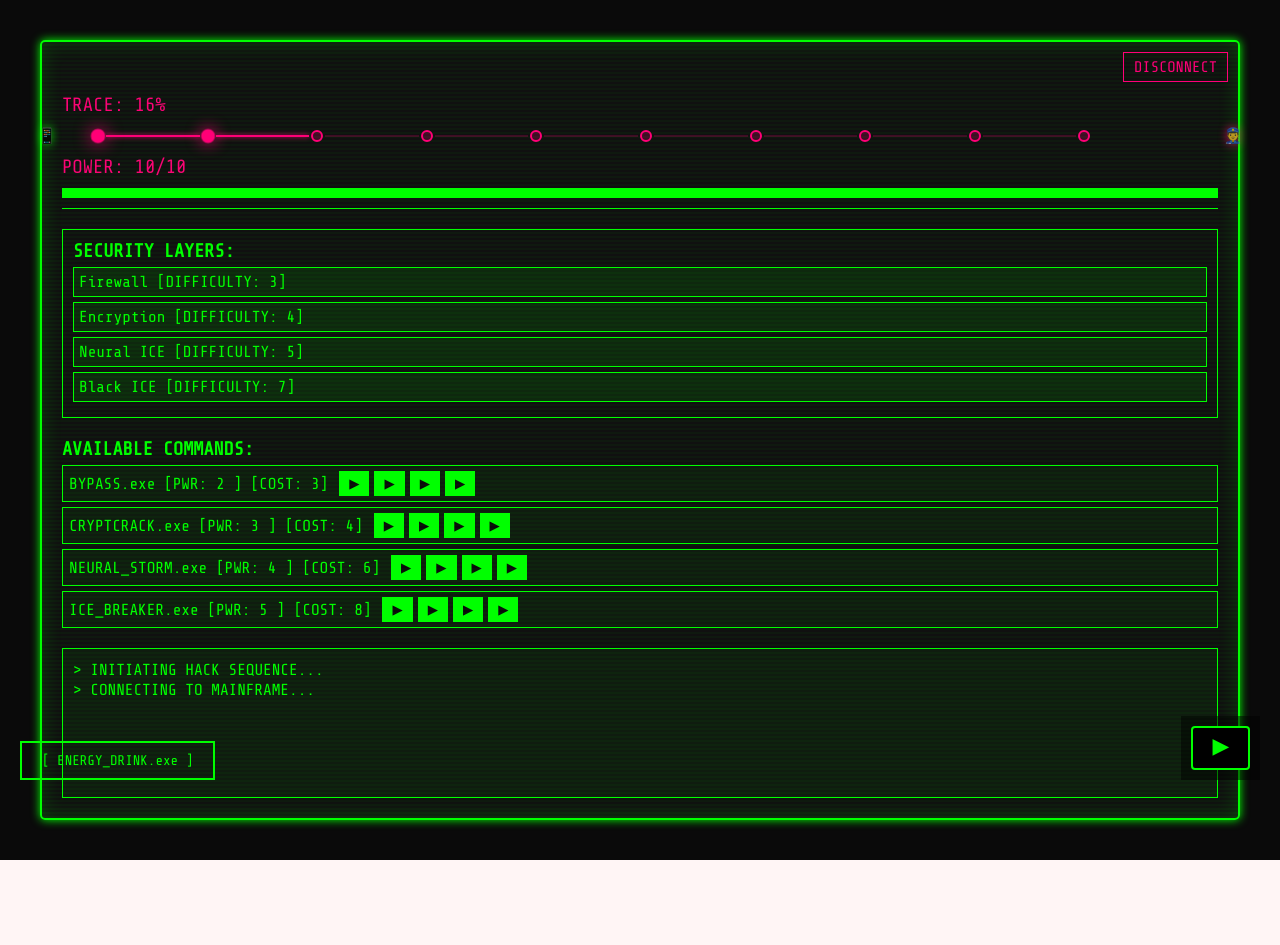
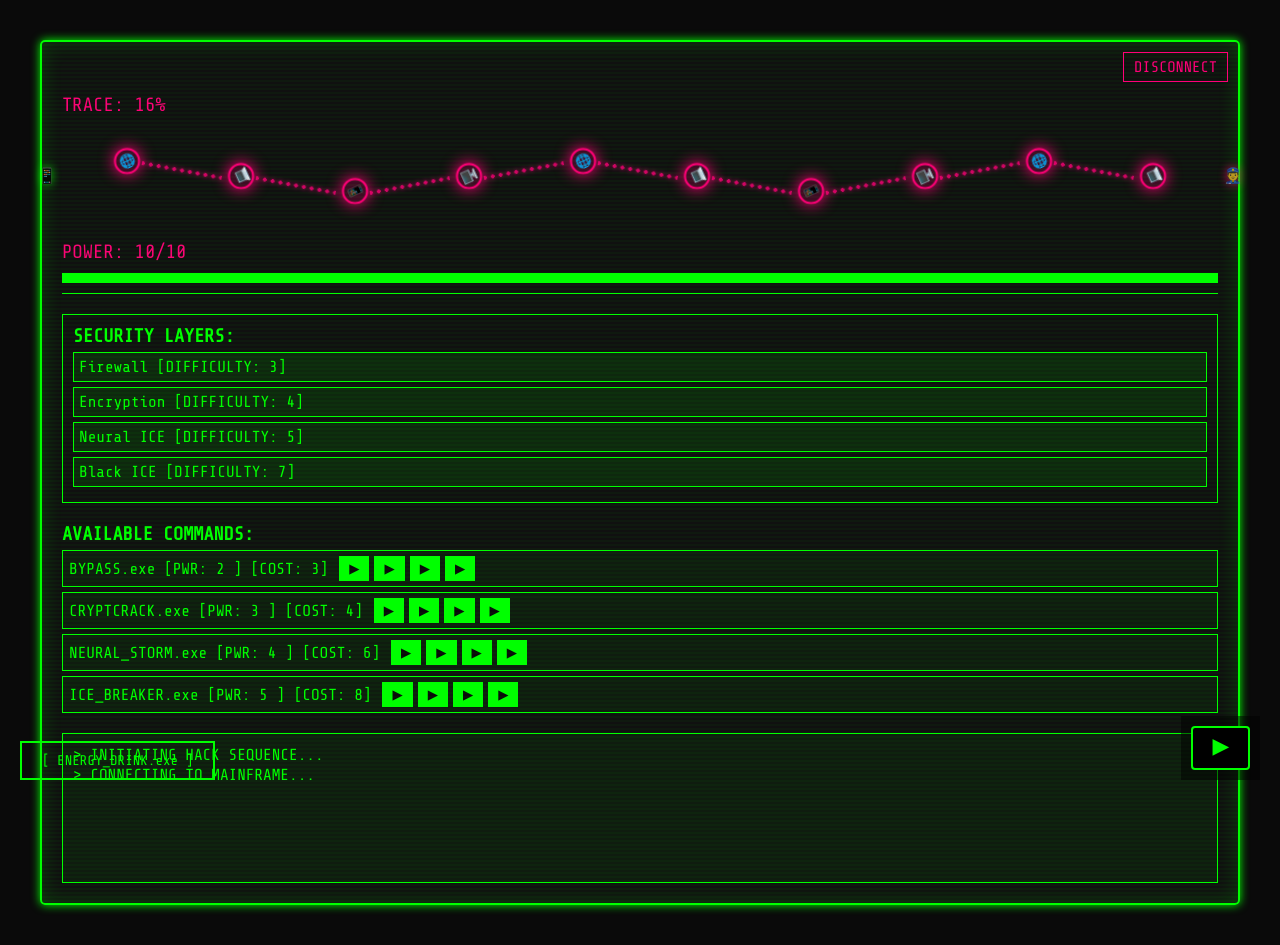
Before and after one commit to maddo/netrunner, a React (Create React App) app: page / in a window 1280 px wide. Both pictures are taken after a click on the button "START". Before the commit the page ends 860 px from the top, so only its background shows below. Built offline with nearby package versions, Linux system fonts and the light colour scheme.

Commit message:
Update trace graphics

```diff
--- a/src/App.css
+++ b/src/App.css
@@ -527,12 +527,13 @@
 .progress-bar.trace {
   border-color: var(--secondary-color);
   position: relative;
-  height: 20px;
+  height: 70px;
   background: transparent;
   border: none;
   display: flex;
   align-items: center;
   padding: 0 30px;
+  margin: 20px 0;
 }
 
 .network-nodes {
@@ -541,52 +542,59 @@
   width: 100%;
   height: 100%;
   position: relative;
+  padding: 0 20px;
+  justify-content: space-between;
 }
 
 .node {
-  flex: 1;
+  position: relative;
+  transition: all 0.3s ease;
+  width: 30px;
+  height: 30px;
   display: flex;
+  justify-content: center;
   align-items: center;
-  position: relative;
 }
 
-.node-dot {
-  width: 12px;
-  height: 12px;
-  background: rgba(255, 0, 119, 0.2);
-  border: 2px solid var(--secondary-color);
-  border-radius: 50%;
-  transition: all 0.3s ease;
+/* Replace lines with dotted connections */
+.node-line {
+  position: absolute;
+  z-index: 1;
+  height: 4px;
+  background: transparent;
+  background-image: radial-gradient(
+    circle,
+    rgba(0, 255, 0, 0.7) 40%,
+    transparent 40%
+  );
+  background-size: 6px 6px;
+  background-position: center;
+  background-repeat: repeat-x;
+  left: 100%;
+  top: 50%;
+  transform-origin: left center;
 }
 
-.node.active .node-dot {
-  background: var(--secondary-color);
-  box-shadow: 0 0 10px var(--secondary-color);
-  animation: nodePulse 2s infinite;
+/* Active nodes and lines use pink cyberpunk color */
+.node.active .node-line {
+  background-image: radial-gradient(
+    circle,
+    var(--secondary-color) 40%,
+    transparent 40%
+  );
+  filter: drop-shadow(0 0 2px var(--secondary-color));
+  animation: dotPulse 2s infinite;
 }
 
-.node-line {
-  flex: 1;
-  height: 2px;
-  background: rgba(255, 0, 119, 0.2);
-  margin: 0 2px;
-  transition: all 0.3s ease;
-}
-
-.node.active .node-line {
-  background: var(--secondary-color);
-  box-shadow: 0 0 5px var(--secondary-color);
-}
-
-@keyframes nodePulse {
+@keyframes dotPulse {
   0%,
   100% {
-    transform: scale(1);
-    box-shadow: 0 0 10px var(--secondary-color);
+    background-size: 6px 6px;
+    opacity: 1;
   }
   50% {
-    transform: scale(1.2);
-    box-shadow: 0 0 15px var(--secondary-color);
+    background-size: 8px 6px;
+    opacity: 0.8;
   }
 }
 
@@ -1280,7 +1288,7 @@
 /* Remove any other audio control related styles that might be duplicated */
 
 .log-container {
-  max-height: 200px; /* or whatever height you prefer */
+  max-height: 200px;
   overflow-y: auto;
   scroll-behavior: smooth;
   padding: 10px;
@@ -1290,23 +1298,19 @@
   color: #00ff00;
   margin-top: 10px;
 
-  /* Hide scrollbar for Chrome/Safari/Opera */
   &::-webkit-scrollbar {
     width: 8px;
   }
 
-  /* Track */
   &::-webkit-scrollbar-track {
     background: #000;
   }
 
-  /* Handle */
   &::-webkit-scrollbar-thumb {
     background: #00ff00;
     border-radius: 4px;
   }
 
-  /* Handle on hover */
   &::-webkit-scrollbar-thumb:hover {
     background: #00cc00;
   }
@@ -1345,3 +1349,89 @@
     text-shadow: 0 0 20px rgba(0, 255, 0, 0.8);
   }
 }
+
+@keyframes iconSpin {
+  0% {
+    transform: rotate(0deg);
+  }
+  100% {
+    transform: rotate(360deg);
+  }
+}
+
+@keyframes nodePulse {
+  0%,
+  100% {
+    transform: scale(1);
+    box-shadow: 0 0 10px var(--secondary-color);
+  }
+  50% {
+    transform: scale(1.2);
+    box-shadow: 0 0 15px var(--secondary-color);
+  }
+}
+
+/* Vertical positioning for zig-zag effect */
+.node.high {
+  transform: translateY(-15px);
+}
+
+.node.low {
+  transform: translateY(15px);
+}
+
+.node.middle {
+  transform: translateY(0);
+}
+
+.node-dot {
+  width: 24px;
+  height: 24px;
+  background: rgba(255, 0, 119, 0.1);
+  border: 2px solid var(--secondary-color);
+  border-radius: 50%;
+  transition: all 0.3s ease;
+  display: flex;
+  align-items: center;
+  justify-content: center;
+  position: relative;
+  z-index: 2;
+}
+
+.node-icon {
+  font-size: 12px;
+  opacity: 0.7;
+  transition: all 0.3s ease;
+}
+
+.node.active .node-icon {
+  opacity: 1;
+  animation: iconSpin 2s infinite;
+}
+
+.node.active .node-dot {
+  background: rgba(255, 0, 119, 0.2);
+  box-shadow: 0 0 10px var(--secondary-color);
+  animation: nodePulse 2s infinite;
+}
+
+@keyframes iconSpin {
+  0% {
+    transform: rotate(0deg);
+  }
+  100% {
+    transform: rotate(360deg);
+  }
+}
+
+@keyframes nodePulse {
+  0%,
+  100% {
+    transform: scale(1);
+    box-shadow: 0 0 10px var(--secondary-color);
+  }
+  50% {
+    transform: scale(1.1);
+    box-shadow: 0 0 15px var(--secondary-color);
+  }
+}
--- a/src/App.tsx
+++ b/src/App.tsx
@@ -580,17 +580,51 @@ function AppContent() {
                     <div className="progress-bar trace">
                       <span className="trace-icon phone">📱</span>
                       <div className="network-nodes">
-                        {[...Array(10)].map((_, index) => (
-                          <div
-                            key={index}
-                            className={`node ${
-                              traceLevel > index * 10 ? "active" : ""
-                            }`}
-                          >
-                            <div className="node-dot" />
-                            {index < 9 && <div className="node-line" />}
-                          </div>
-                        ))}
+                        {Array.from({ length: 10 }).map((_, index) => {
+                          const positions = ["high", "middle", "low", "middle"];
+                          const position = positions[index % positions.length];
+                          const icons = ["🌐", "💻", "📱", "🖥️"];
+                          const icon = icons[index % icons.length];
+
+                          // Calculate line width and angle based on next node position
+                          const nextPosition =
+                            positions[(index + 1) % positions.length];
+                          let lineStyle = {};
+
+                          if (index < 9) {
+                            const verticalDistance = getVerticalDistance(
+                              position,
+                              nextPosition
+                            );
+                            const width = Math.sqrt(
+                              Math.pow(80, 2) + Math.pow(verticalDistance, 2)
+                            );
+                            const angle =
+                              Math.atan2(verticalDistance, 80) *
+                              (180 / Math.PI);
+
+                            lineStyle = {
+                              width: `${width}px`,
+                              transform: `rotate(${angle}deg)`,
+                            };
+                          }
+
+                          return (
+                            <div
+                              key={index}
+                              className={`node ${position} ${
+                                traceLevel > index ? "active" : ""
+                              }`}
+                            >
+                              <div className="node-dot">
+                                <span className="node-icon">{icon}</span>
+                              </div>
+                              {index < 9 && (
+                                <div className="node-line" style={lineStyle} />
+                              )}
+                            </div>
+                          );
+                        })}
                       </div>
                       <span className="trace-icon police">👮</span>
                     </div>
@@ -870,4 +904,17 @@ function App() {
   );
 }
 
+// Add this helper function
+function getVerticalDistance(currentPos: string, nextPos: string): number {
+  const positions = {
+    high: -15,
+    middle: 0,
+    low: 15,
+  };
+  return (
+    positions[nextPos as keyof typeof positions] -
+    positions[currentPos as keyof typeof positions]
+  );
+}
+
 export default App;
```
